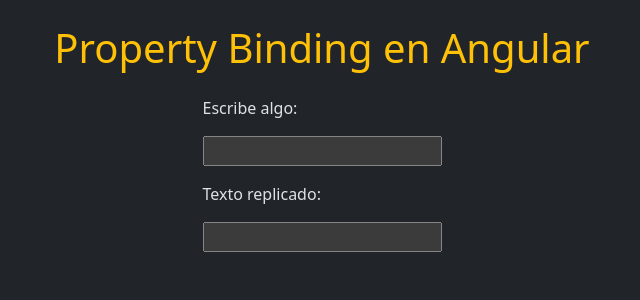
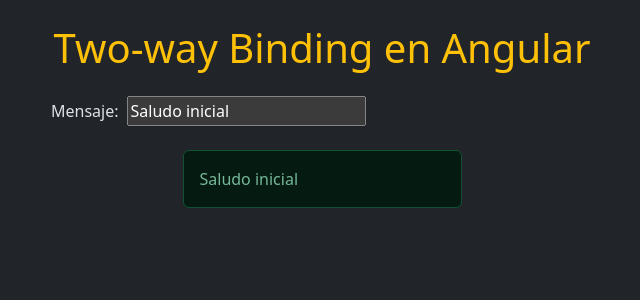
Before and after one commit to rgmcove/Angular-course, an Angular app in the folder app-angular/: page / in a window 1280 px wide. Shown: the top 300 px of the page, without its empty margins (318-958 px from the left). Built offline with nearby package versions, Linux system fonts and the light colour scheme.

Commit message:
feat: Two-way Binding

```diff
--- a/app-angular/src/app/app.component.html
+++ b/app-angular/src/app/app.component.html
@@ -1,4 +1,4 @@
 <div class="container">
   <h1 class="text-center text-warning my-4">{{ title }}</h1>
-  <app-replicador />
+  <app-saludar />
 </div>
--- a/app-angular/src/app/app.component.ts
+++ b/app-angular/src/app/app.component.ts
@@ -7,6 +7,7 @@
 import { EncapsulamientoComponent } from "./encapsulamiento/encapsulamiento.component";
 import { MostrarMensajeComponent } from "./mostrar-mensaje/mostrar-mensaje.component";
 import { ReplicadorComponent } from "./replicador/replicador.component";
+import { SaludarComponent } from "./saludar/saludar.component";
 
 @Component({
   selector: 'app-root',
@@ -17,11 +18,11 @@
     InterpolacionComponent,
     PadreComponent,
     EncapsulamientoComponent,
-    MostrarMensajeComponent, ReplicadorComponent],
+    MostrarMensajeComponent, ReplicadorComponent, SaludarComponent],
 
   templateUrl: './app.component.html',
   styleUrl: './app.component.css'
 })
 export class AppComponent {
-  title = 'Property Binding en Angular';
+  title = 'Two-way Binding en Angular';
 }
--- /dev/null
+++ b/app-angular/src/app/saludar/saludar.component.html
@@ -0,0 +1,13 @@
+<div class="d-flex justify-content-center">
+  <div class="w-50">
+    <div class="mb-3">
+      <label for="inputTexto" class="mx-2">Mensaje: </label>
+      <input id="inputTexto" type="text" [(ngModel)]="saludo" autocomplete="off" />
+    </div>
+    <div class="mb-3">
+      <div class="alert alert-success mt-4 mx-auto w-50">
+        {{ saludo }}
+      </div>
+    </div>
+  </div>
+</div>
--- /dev/null
+++ b/app-angular/src/app/saludar/saludar.component.ts
@@ -0,0 +1,15 @@
+import { Component } from '@angular/core';
+import { FormsModule } from '@angular/forms';
+
+@Component({
+  selector: 'app-saludar',
+  standalone: true,
+  imports: [FormsModule],
+  templateUrl: './saludar.component.html',
+  styleUrl: './saludar.component.css'
+})
+export class SaludarComponent {
+
+  saludo: string = 'Saludo inicial';
+
+}
```
Also changed, not shown: app-angular/src/app/saludar/saludar.component.css (added).
